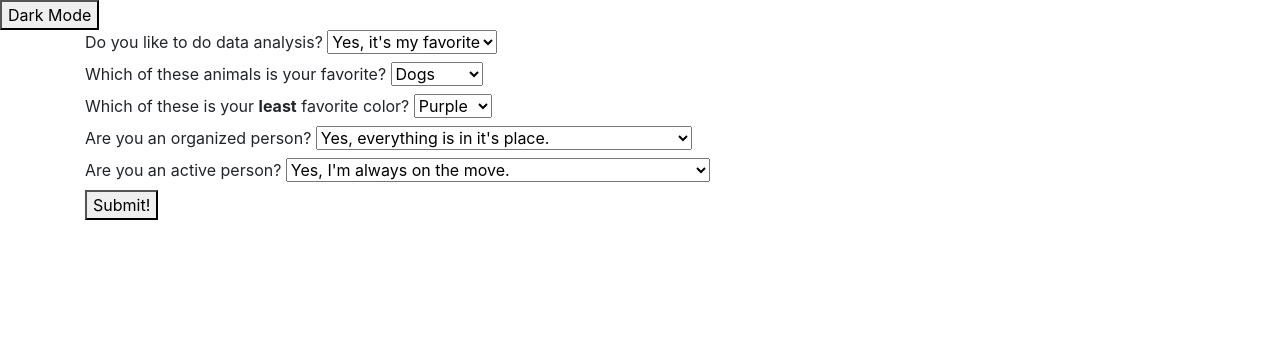
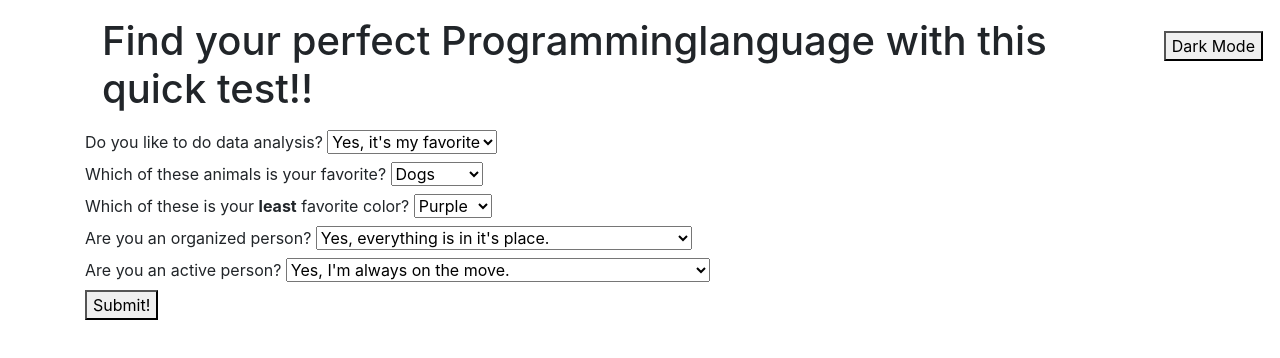
Before and after one commit to willpratt78/Programming-language-suggester, a plain HTML site: page index.html in a window 1280 px wide. Drawn offline with Linux system fonts and the light colour scheme.

Commit message:
header, styling in css for button and h1

```diff
--- a/css/styles.css
+++ b/css/styles.css
@@ -6,3 +6,16 @@
 #light-mode {
   display: none;
 }
+
+.button-placement {
+  float: right;
+  margin: 14px;
+  border: 1px;
+  padding: 3px;
+}
+
+h1 {
+  margin: 14px;
+  border: 1px;
+  padding: 3px;
+}
--- a/index.html
+++ b/index.html
@@ -8,14 +8,17 @@
   <title>Pick your perfect coding language</title>
 </head>
 <body>
+  <div class="button-placement">
     <form id="dark-mode">
       <button type="button">Dark Mode</button>
     </form>
     <form id="light-mode">
       <button type="button">Light Mode</button>
     </form>
+  </div>
   <form id="quiz-form">
     <div class="container">
+      <h1>Find your perfect Programminglanguage with this quick test!!</h1>
       <label for="data">Do you like to do data analysis?</label>
       <select name="data" id="data">
         <option value="1">Yes, it's my favorite</option>
```
Lines whose indentation alone changed are shown as unchanged.
